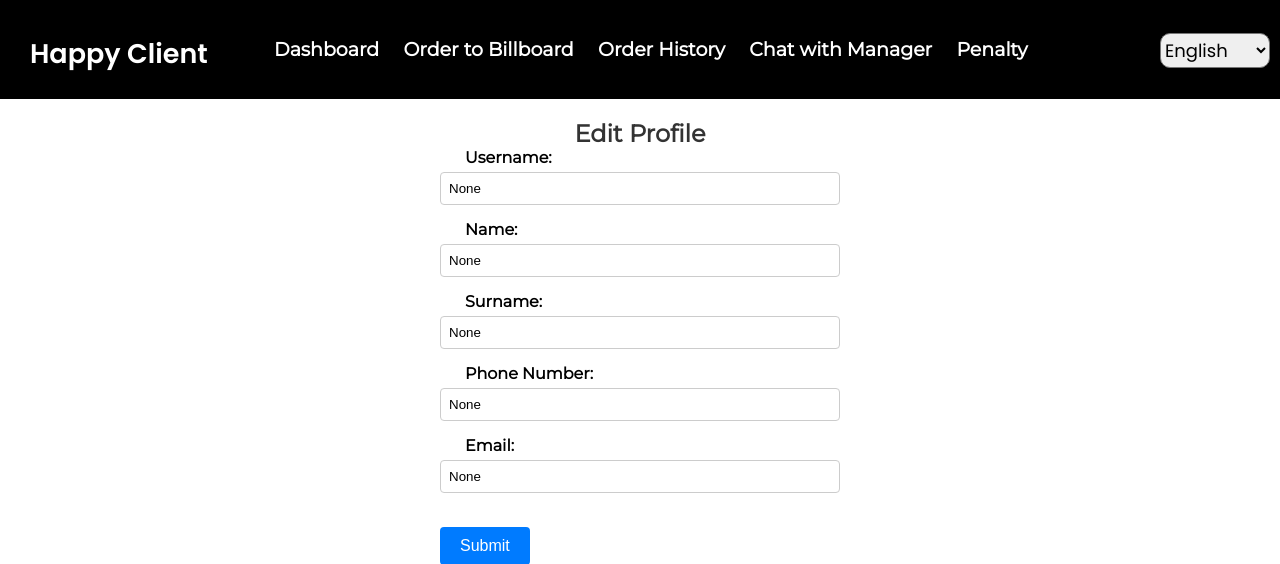
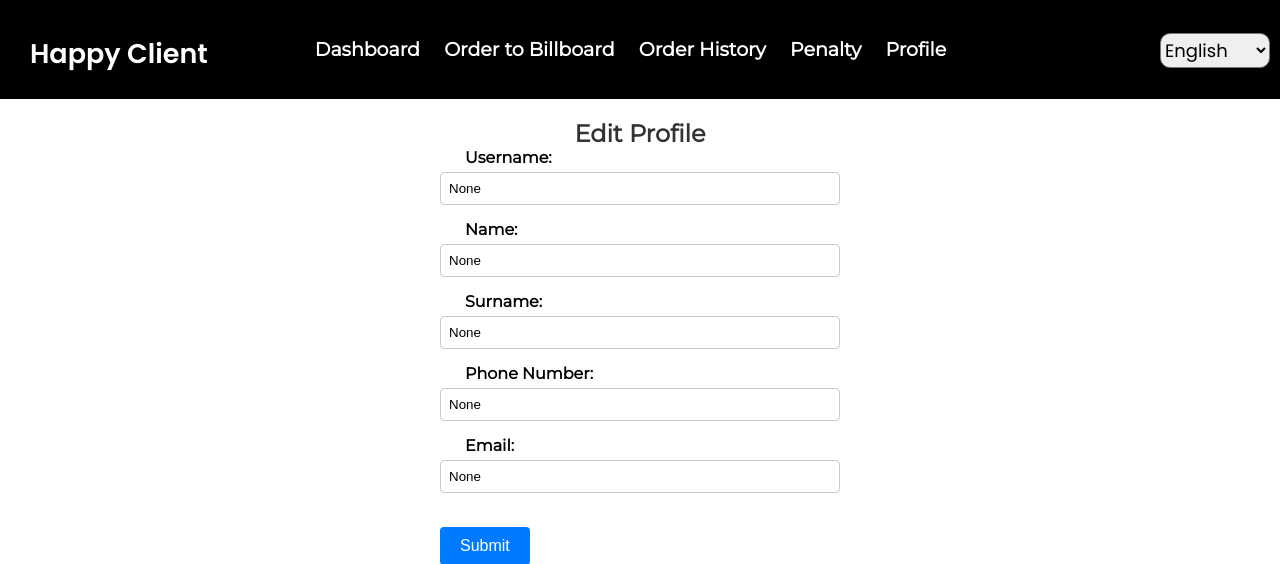
Before and after one commit to ZikoshX/billboard-flask-, a Flask app: page /edit_profile in a window 1280 px wide. Shown: the top 564 px of the page. Run offline with Flask 3, Linux system fonts and the light colour scheme; some libraries are stand-ins or nearby versions.

Commit message:
Update edit_profile.html

```diff
--- a/templates/edit_profile.html
+++ b/templates/edit_profile.html
@@ -55,11 +55,11 @@
       </div>
           <nav class="navbar">
             <ul class="nav-links">
-              <li {% if active_page == 'loginclient' %}class="active"{% endif %}><a href="{{ url_for('loginclient') }}">Dashboard</a></li>
-              <li {% if active_page == 'orderclient' %}class="active"{% endif %}><a href="{{ url_for('orderclient') }}">Order to Billboard</a></li>
-              <li {% if active_page == 'orderhistory' %}class="active"{% endif %}><a href="{{ url_for('orderhistory') }}">Order History</a></li>
-              <li {% if active_page == 'chat' %}class="active"{% endif %}><a href="{{ url_for('chat') }}">Chat with Manager</a></li>
-              <li><a href="#">Penalty</a></li>
+            <li {% if active_page == 'loginclient' %}class="active"{% endif %}><a href="{{ url_for('loginclient') }}">Dashboard</a></li>
+            <li {% if active_page == 'orderclient' %}class="active"{% endif %}><a href="{{ url_for('orderclient') }}">Order to Billboard</a></li>
+            <li {% if active_page == 'orderhistory' %}class="active"{% endif %}><a href="{{ url_for('orderhistory') }}">Order History</a></li>
+            <li {% if active_page == 'penalty' %}class="active"{% endif %}><a href="{{ url_for('penalty') }}">Penalty</a></li>
+            <li {% if active_page == 'dashboard' %}class="active"{% endif %}><a href="{{ url_for('dashboard') }}">Profile</a></li>
             </ul>
           </nav>
           <a href="{{ url_for('edit_profile') }}" class="profile-icon">
```
